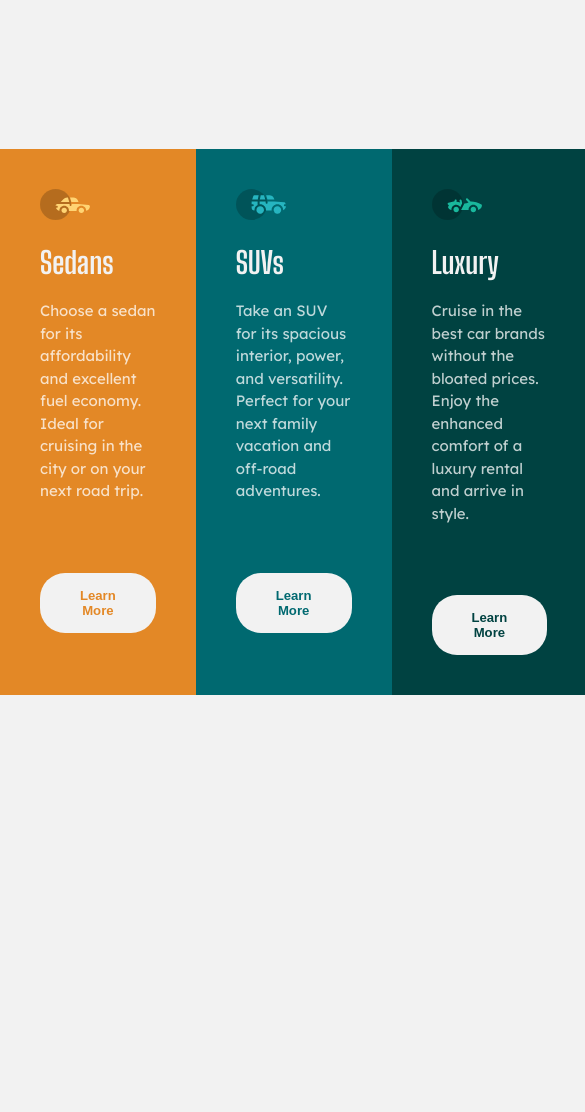
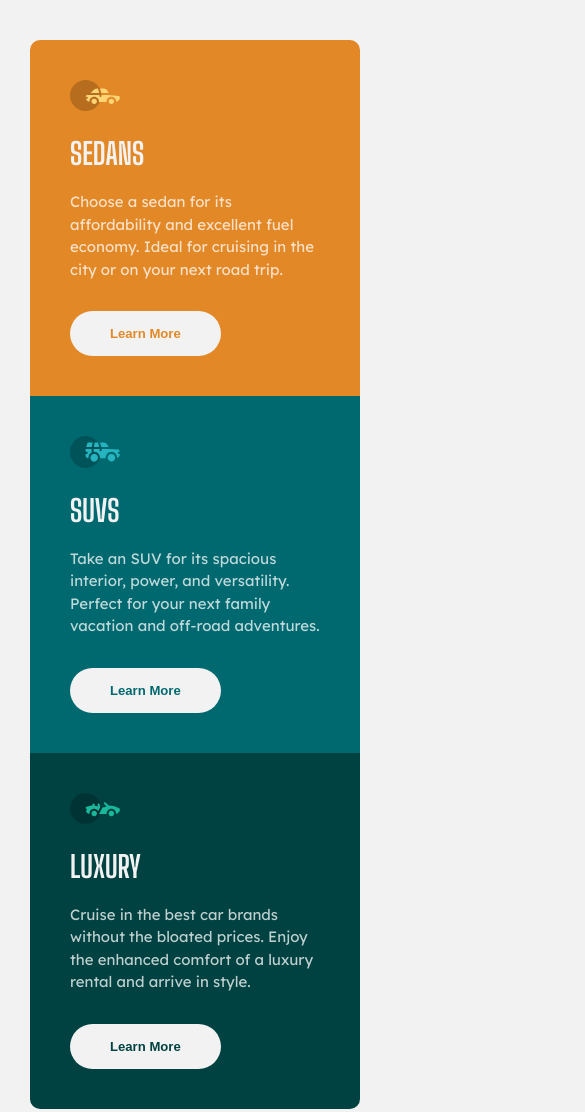
Before and after one commit to secretcrew2/3-column-preview-card, a plain HTML site: page index.html in a window 390 px wide. Shown: the whole page, 585 px wide, since content can reach past the window. Before the commit the page ends 844 px from the top, so only its background shows below. Drawn offline with Linux system fonts and the light colour scheme.

Commit message:
fix some issue for responsive

```diff
--- a/index.html
+++ b/index.html
@@ -18,8 +18,8 @@
   </style>
 </head>
 <body>
-  <div class="container">
-    <div class="box-1">
+  <div role="Main Content" class="container">
+    <div role='Sedans content info' class="box-1">
       <img src="images/icon-sedans.svg" alt="Sedans">
       <h1>Sedans</h1>
       <p>
@@ -30,7 +30,7 @@
         Learn More
       </button>
     </div>
-    <div class="box-2">
+    <div role='SUVs content info' class="box-2">
       <img src="images/icon-suvs.svg" alt="SUVs">
       <h1>SUVs</h1>
       <p>Take an SUV for its spacious interior, power, and versatility. Perfect for your next family vacation
@@ -39,7 +39,7 @@
           Learn More
         </button>
     </div>
-    <div class="box-3">
+    <div role='Luxury content info' class="box-3">
       <img src="images/icon-luxury.svg" alt="Luxury">
       <h1>Luxury</h1>
       <p>Cruise in the best car brands without the bloated prices. Enjoy the enhanced comfort of a luxury
--- a/style.css
+++ b/style.css
@@ -13,6 +13,7 @@ body{
 }
 h1{
     font-family: 'Big Shoulders Display', cursive;
+    text-transform: uppercase;
 }
 h1 , p {
     margin: 20px auto;
@@ -28,6 +29,8 @@ body, h1{
     display: flex;
     max-width: 900px;
     margin: 0 auto;
+    border-radius: 10px;
+    overflow: hidden;
 }
 .container > div{
     padding: 40px;
@@ -64,6 +67,17 @@ button{
     font-weight: bold;
     font-size: 0.875em;
 }
+@media(max-width:576px){
+    .container{
+        flex-direction: column;
+        margin: 40px 30px;
+        border-radius: 10px;
+        overflow: hidden;
+    }
+    button{
+        margin-top: 10px;
+    }
+}
 @media (max-width: 375px){
     .container{
         flex-direction: column;
```
